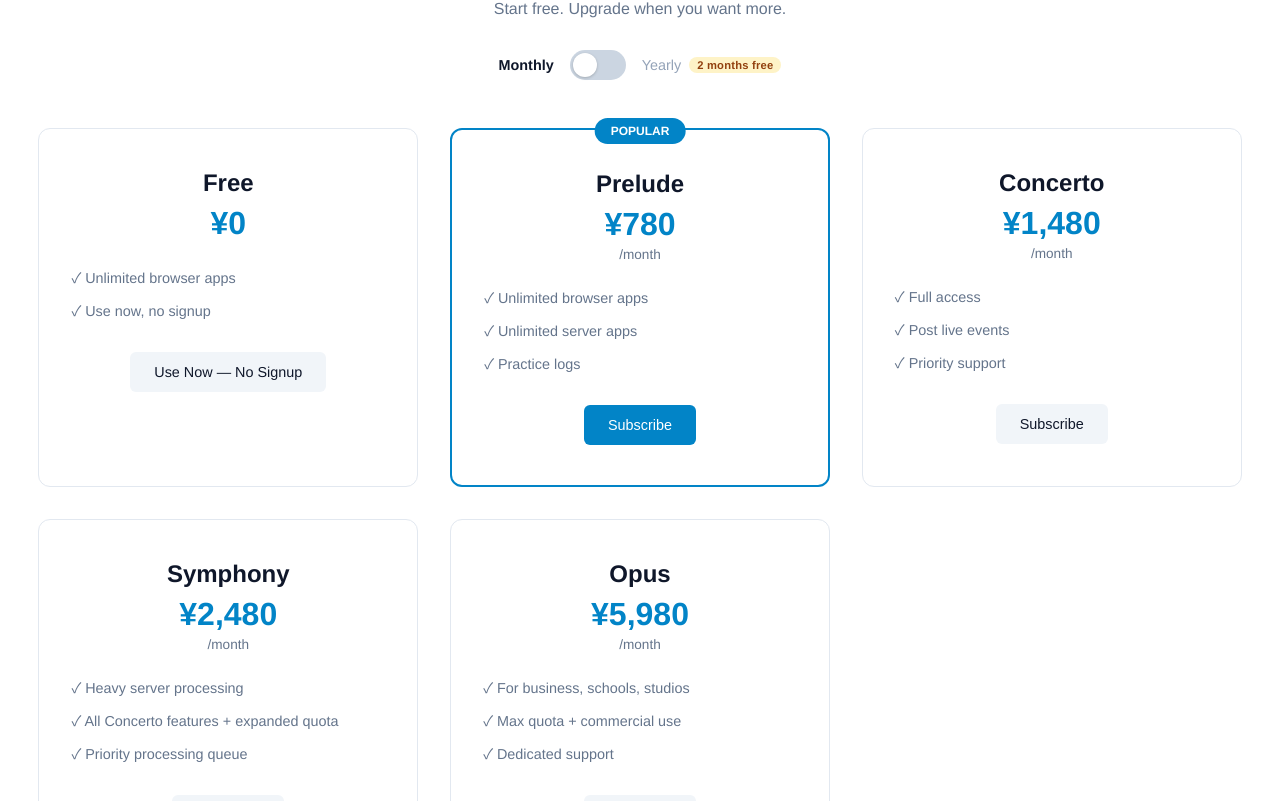
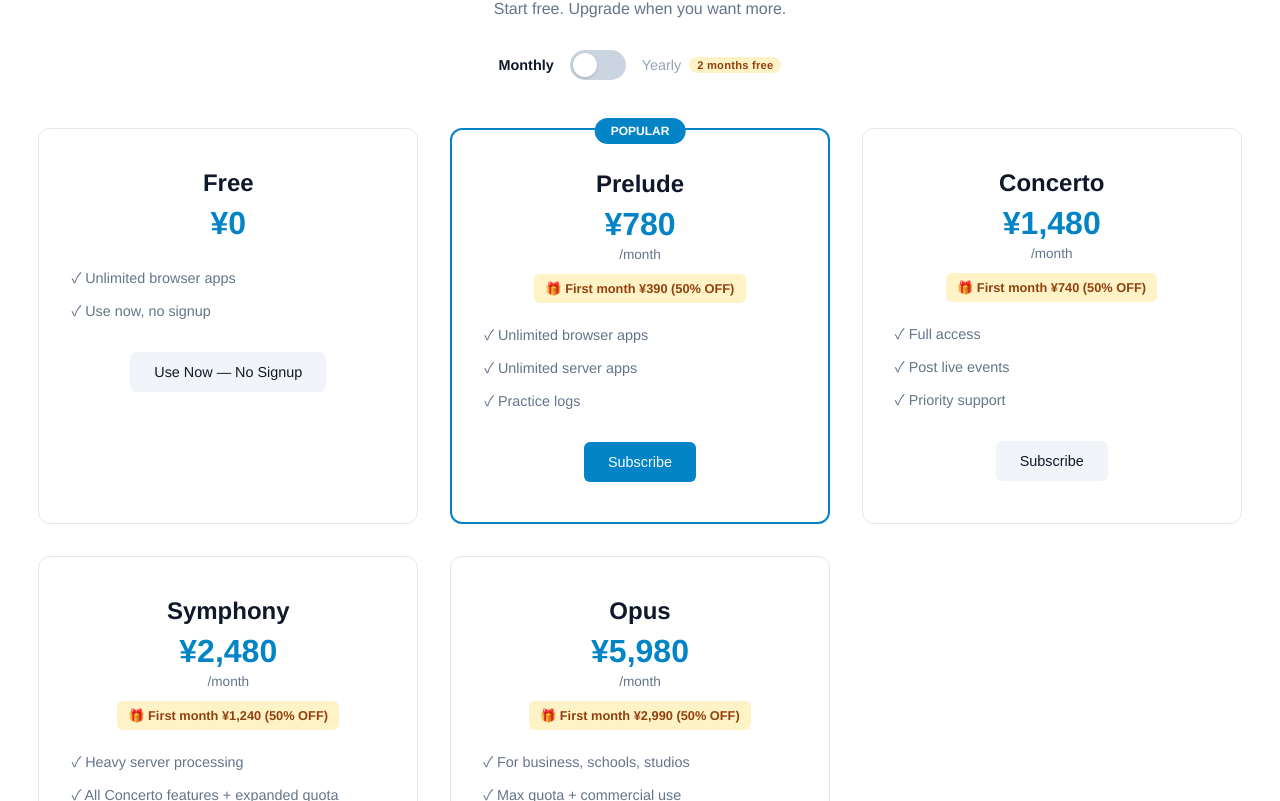
Before and after one commit to Kotaro-Studio/kuon-rnd, a Next.js app: page / in a window 1280 px wide. Shown: the part 4379-5180 px from the top of the page. Built offline with nearby package versions, Linux system fonts and the light colour scheme; no server answers.

Commit message:
Pricing: visible HALF50 badges on each plan card + localStorage intent preservation through login (Google OAuth + magic link)

```diff
--- a/app/auth/login/page.tsx
+++ b/app/auth/login/page.tsx
@@ -75,6 +75,12 @@ export default function LoginPage() {
       // Store user info in localStorage (same as verify page)
       if (data.user) {
         localStorage.setItem('kuon_user', JSON.stringify(data.user));
+      }
+      // 購入意図が保存されていれば / に戻して自動 Checkout 継続させる
+      const pendingSubscribe = localStorage.getItem('kuon_pending_subscribe');
+      if (pendingSubscribe) {
+        router.push('/');
+        return;
       }
       router.push('/mypage');
     } catch {
--- a/app/page.tsx
+++ b/app/page.tsx
@@ -34,11 +34,19 @@ const HomePage: React.FC = () => {
   const opusYearly      = 59800;
 
   // Stripe Checkout 起動: 認証チェック → 未ログインなら /auth/login へ → ログイン済みなら Stripe へ
+  // 離脱率削減: 未ログイン時は購入意図を localStorage に保存し、ログイン後に自動で Checkout 継続
   async function handleSubscribe(plan: 'prelude' | 'concerto' | 'symphony' | 'opus', cycle: 'monthly' | 'annual') {
     setSubscribeLoading(plan);
     try {
       const meRes = await fetch('/api/auth/me');
       if (!meRes.ok) {
+        // 未ログイン: 購入意図を保存して /auth/login へ
+        if (typeof window !== 'undefined') {
+          localStorage.setItem(
+            'kuon_pending_subscribe',
+            JSON.stringify({ plan, cycle, ts: Date.now() }),
+          );
+        }
         window.location.href = '/auth/login';
         return;
       }
@@ -64,6 +72,33 @@ const HomePage: React.FC = () => {
       setSubscribeLoading(null);
     }
   }
+
+  // ログイン後にホームページに戻った際、保存された購入意図があれば自動的に Checkout 継続
+  // 30 分以内の意図のみ有効 (古いものはクリア)
+  React.useEffect(() => {
+    if (typeof window === 'undefined') return;
+    const saved = localStorage.getItem('kuon_pending_subscribe');
+    if (!saved) return;
+    try {
+      const intent = JSON.parse(saved) as { plan?: string; cycle?: string; ts?: number };
+      const validPlans = ['prelude', 'concerto', 'symphony', 'opus'];
+      const validCycles = ['monthly', 'annual'];
+      const stale = !intent.ts || Date.now() - intent.ts > 30 * 60 * 1000;
+      if (stale || !intent.plan || !validPlans.includes(intent.plan) || !intent.cycle || !validCycles.includes(intent.cycle)) {
+        localStorage.removeItem('kuon_pending_subscribe');
+        return;
+      }
+      // 認証チェック → ログイン済みなら自動 Checkout
+      fetch('/api/auth/me').then((r) => {
+        if (!r.ok) return; // まだ未ログイン: 意図はそのまま保持
+        localStorage.removeItem('kuon_pending_subscribe');
+        handleSubscribe(intent.plan as 'prelude' | 'concerto' | 'symphony' | 'opus', intent.cycle as 'monthly' | 'annual');
+      });
+    } catch {
+      localStorage.removeItem('kuon_pending_subscribe');
+    }
+    // eslint-disable-next-line react-hooks/exhaustive-deps
+  }, []);
 
   const faqs = [
     {
@@ -484,11 +519,20 @@ const HomePage: React.FC = () => {
             <div style={{ fontSize: '2rem', fontWeight: 600, color: ACCENT, marginBottom: '0.25rem' }}>
               ¥{yearly ? preludeYearly.toLocaleString() : preludeMonthly.toLocaleString()}
             </div>
-            <div style={{ fontSize: '0.85rem', color: '#64748b', marginBottom: yearly ? '0.25rem' : '1.5rem' }}>
+            <div style={{ fontSize: '0.85rem', color: '#64748b', marginBottom: yearly ? '0.25rem' : '0.75rem' }}>
               {yearly
                 ? t5({ ja: '/年', en: '/year', es: '/año', ko: '/년', pt: '/ano', de: '/Jahr' }, lang)
                 : t5({ ja: '/月', en: '/month', es: '/mes', ko: '/월', pt: '/mês', de: '/Monat' }, lang)}
             </div>
+            {!yearly && (
+              <div style={{ background: '#fef3c7', color: '#92400e', borderRadius: '6px', padding: '0.45rem 0.7rem', fontSize: '0.8rem', fontWeight: 600, marginBottom: '1.25rem', display: 'inline-block' }}>
+                {t5({
+                  ja: `🎁 初月 ¥${Math.round(preludeMonthly / 2).toLocaleString()} (50% OFF)`,
+                  en: `🎁 First month ¥${Math.round(preludeMonthly / 2).toLocaleString()} (50% OFF)`,
+                  es: `🎁 Primer mes ¥${Math.round(preludeMonthly / 2).toLocaleString()} (50% OFF)`,
+                }, lang)}
+              </div>
+            )}
             {yearly && (
               <div style={{ fontSize: '0.75rem', color: ACCENT, marginBottom: '1.25rem', fontWeight: 500 }}>
                 {t5({
@@ -524,11 +568,20 @@ const HomePage: React.FC = () => {
             <div style={{ fontSize: '2rem', fontWeight: 600, color: ACCENT, marginBottom: '0.25rem' }}>
               ¥{yearly ? concertoYearly.toLocaleString() : concertoMonthly.toLocaleString()}
             </div>
-            <div style={{ fontSize: '0.85rem', color: '#64748b', marginBottom: yearly ? '0.25rem' : '1.5rem' }}>
+            <div style={{ fontSize: '0.85rem', color: '#64748b', marginBottom: yearly ? '0.25rem' : '0.75rem' }}>
               {yearly
                 ? t5({ ja: '/年', en: '/year', es: '/año', ko: '/년', pt: '/ano', de: '/Jahr' }, lang)
                 : t5({ ja: '/月', en: '/month', es: '/mes', ko: '/월', pt: '/mês', de: '/Monat' }, lang)}
             </div>
+            {!yearly && (
+              <div style={{ background: '#fef3c7', color: '#92400e', borderRadius: '6px', padding: '0.45rem 0.7rem', fontSize: '0.8rem', fontWeight: 600, marginBottom: '1.25rem', display: 'inline-block' }}>
+                {t5({
+                  ja: `🎁 初月 ¥${Math.round(concertoMonthly / 2).toLocaleString()} (50% OFF)`,
+                  en: `🎁 First month ¥${Math.round(concertoMonthly / 2).toLocaleString()} (50% OFF)`,
+                  es: `🎁 Primer mes ¥${Math.round(concertoMonthly / 2).toLocaleString()} (50% OFF)`,
+                }, lang)}
+              </div>
+            )}
             {yearly && (
               <div style={{ fontSize: '0.75rem', color: ACCENT, marginBottom: '1.25rem', fontWeight: 500 }}>
                 {t5({
@@ -566,11 +619,20 @@ const HomePage: React.FC = () => {
             <div style={{ fontSize: '2rem', fontWeight: 600, color: ACCENT, marginBottom: '0.25rem' }}>
               ¥{yearly ? symphonyYearly.toLocaleString() : symphonyMonthly.toLocaleString()}
             </div>
-            <div style={{ fontSize: '0.85rem', color: '#64748b', marginBottom: yearly ? '0.25rem' : '1.5rem' }}>
+            <div style={{ fontSize: '0.85rem', color: '#64748b', marginBottom: yearly ? '0.25rem' : '0.75rem' }}>
               {yearly
                 ? t5({ ja: '/年', en: '/year', es: '/año', ko: '/년', pt: '/ano', de: '/Jahr' }, lang)
                 : t5({ ja: '/月', en: '/month', es: '/mes', ko: '/월', pt: '/mês', de: '/Monat' }, lang)}
             </div>
+            {!yearly && (
+              <div style={{ background: '#fef3c7', color: '#92400e', borderRadius: '6px', padding: '0.45rem 0.7rem', fontSize: '0.8rem', fontWeight: 600, marginBottom: '1.25rem', display: 'inline-block' }}>
+                {t5({
+                  ja: `🎁 初月 ¥${Math.round(symphonyMonthly / 2).toLocaleString()} (50% OFF)`,
+                  en: `🎁 First month ¥${Math.round(symphonyMonthly / 2).toLocaleString()} (50% OFF)`,
+                  es: `🎁 Primer mes ¥${Math.round(symphonyMonthly / 2).toLocaleString()} (50% OFF)`,
+                }, lang)}
+              </div>
+            )}
             {yearly && (
               <div style={{ fontSize: '0.75rem', color: ACCENT, marginBottom: '1.25rem', fontWeight: 500 }}>
                 {t5({
@@ -608,11 +670,20 @@ const HomePage: React.FC = () => {
             <div style={{ fontSize: '2rem', fontWeight: 600, color: ACCENT, marginBottom: '0.25rem' }}>
               ¥{yearly ? opusYearly.toLocaleString() : opusMonthly.toLocaleString()}
             </div>
-            <div style={{ fontSize: '0.85rem', color: '#64748b', marginBottom: yearly ? '0.25rem' : '1.5rem' }}>
+            <div style={{ fontSize: '0.85rem', color: '#64748b', marginBottom: yearly ? '0.25rem' : '0.75rem' }}>
               {yearly
                 ? t5({ ja: '/年', en: '/year', es: '/año', ko: '/년', pt: '/ano', de: '/Jahr' }, lang)
                 : t5({ ja: '/月', en: '/month', es: '/mes', ko: '/월', pt: '/mês', de: '/Monat' }, lang)}
             </div>
+            {!yearly && (
+              <div style={{ background: '#fef3c7', color: '#92400e', borderRadius: '6px', padding: '0.45rem 0.7rem', fontSize: '0.8rem', fontWeight: 600, marginBottom: '1.25rem', display: 'inline-block' }}>
+                {t5({
+                  ja: `🎁 初月 ¥${Math.round(opusMonthly / 2).toLocaleString()} (50% OFF)`,
+                  en: `🎁 First month ¥${Math.round(opusMonthly / 2).toLocaleString()} (50% OFF)`,
+                  es: `🎁 Primer mes ¥${Math.round(opusMonthly / 2).toLocaleString()} (50% OFF)`,
+                }, lang)}
+              </div>
+            )}
             {yearly && (
               <div style={{ fontSize: '0.75rem', color: ACCENT, marginBottom: '1.25rem', fontWeight: 500 }}>
                 {t5({
```
Also changed, not shown: app/auth/verify/page.tsx (+8 -0 lines).
